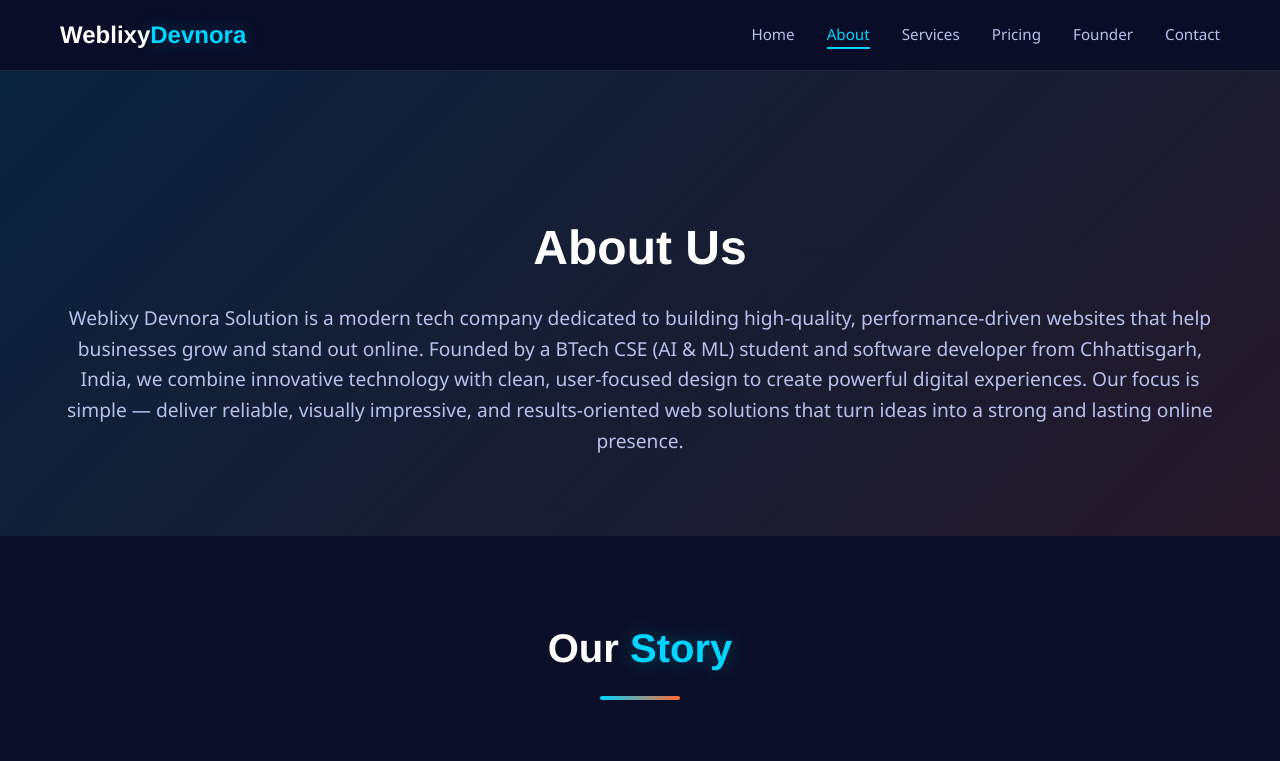
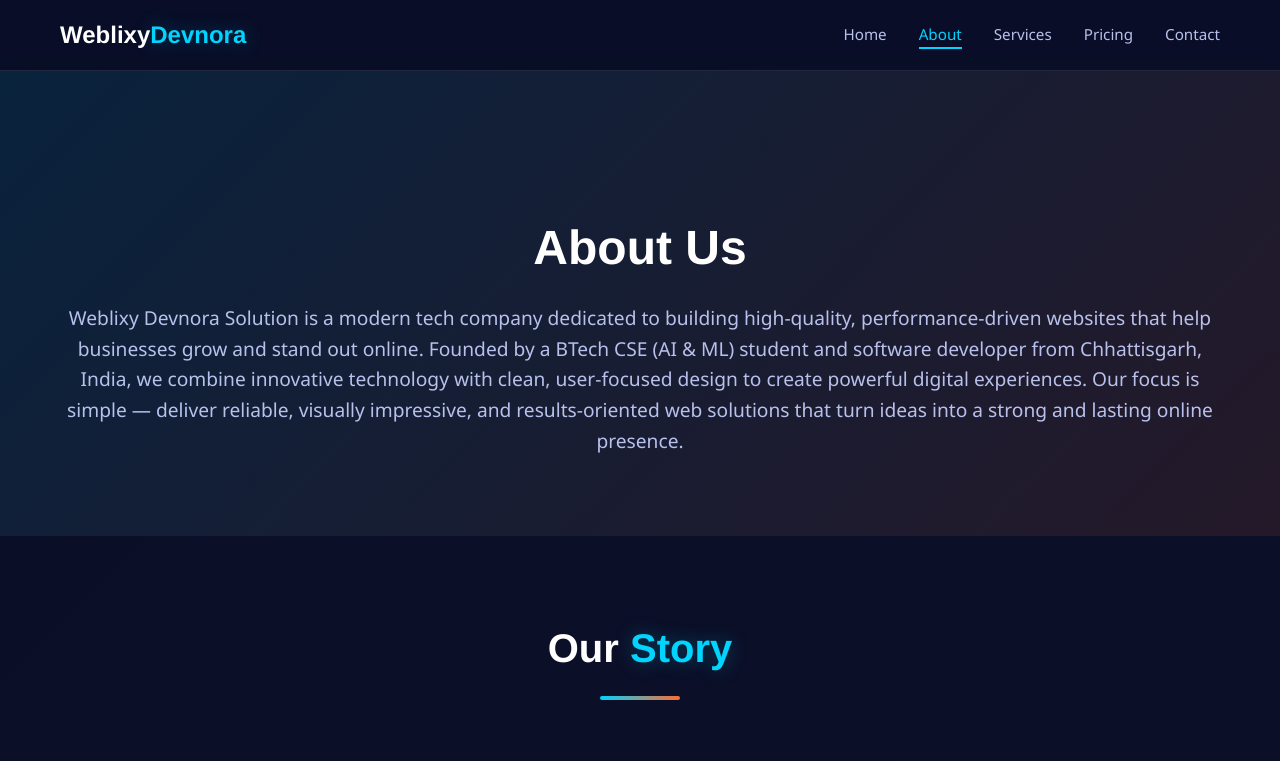
Before and after one commit to weblixy-devnora-solution/wds-website, a plain HTML site: page about.html in a window 1280 px wide. Shown: the top 761 px of the page. Drawn offline with Linux system fonts and the light colour scheme.

Commit message:
removed founder from all section

```diff
--- a/about.html
+++ b/about.html
@@ -21,7 +21,7 @@
                 <li><a href="about.html" class="active">About</a></li>
                 <li><a href="services.html">Services</a></li>
                 <li><a href="pricing.html">Pricing</a></li>
-                <li><a href="founder.html">Founder</a></li>
+
                 <li><a href="contact.html">Contact</a></li>
             </ul>
             <div class="hamburger" id="hamburger">
```
Also changed, not shown: contact.html (+1 -1 lines), pricing.html (+1 -1 lines), services.html (+1 -1 lines).
